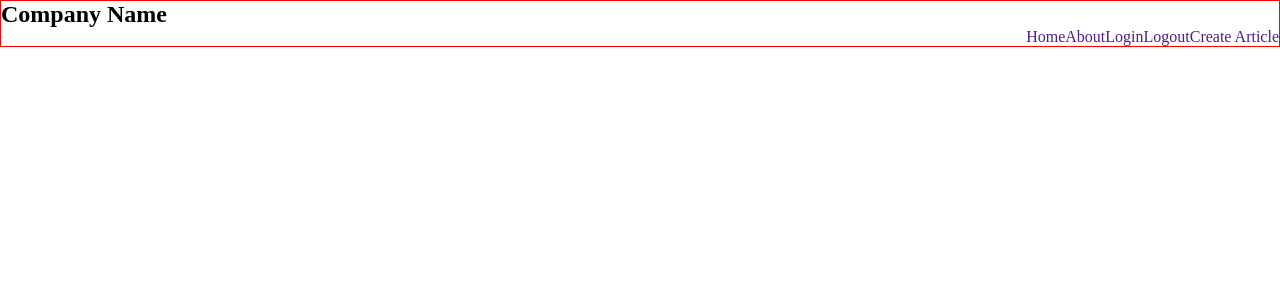
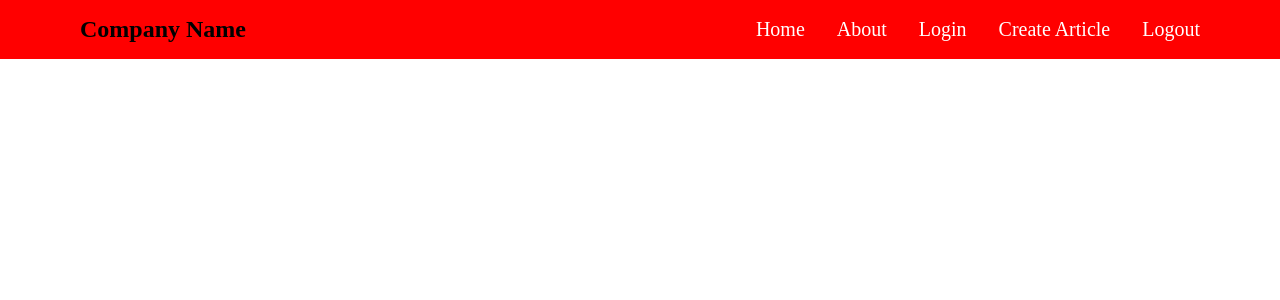
Before and after one commit to Kn0xiemy/gaming-article, a React (Vite) app in the folder client/: page /about in a window 1280 px wide. Shown: the top 300 px of the page. Built offline with nearby package versions, Linux system fonts and the light colour scheme.

Commit message:
adjusted nav & added animation

```diff
--- a/client/src/App.jsx
+++ b/client/src/App.jsx
@@ -1,5 +1,4 @@
 import React from 'react';
-import './components/component-css/Global.css';
 import Header from './components/Header.jsx';
 import Home from './components/pages/Home.jsx';
 import { BrowserRouter, Routes, Route } from 'react-router-dom';
--- a/client/src/components/Header.jsx
+++ b/client/src/components/Header.jsx
@@ -1,5 +1,4 @@
 import React from 'react';
-import './component-css/Header.module.css';
 import { Link } from 'react-router-dom'
 
 
@@ -7,19 +6,18 @@ import { Link } from 'react-router-dom'
 function Header() {
   return (
     <>
-    <div className="nav-container">
+    <header>
       <nav>
-        <h1>Company Name</h1>
-
-        <ul>
-          <li className='test'><a href="">Home</a></li>
-          <li><a href="">About</a></li>
-          <li><a href="">Login</a></li>
-          <li><a href="">Logout</a></li>
-          <li><a href="">Create Article</a></li>
+		<h1>Company Name</h1>
+        <ul className='nav-links'>
+          <li><Link to="/">Home</Link></li>
+          <li><Link to="/">About</Link></li>
+          <li><Link to="/">Login</Link></li>
+          <li><Link to="/">Create Article</Link></li>
+          <li><Link to="/">Logout</Link></li>
         </ul>
       </nav>
-    </div>
+    </header>
     </>
   );
 }
--- /dev/null
+++ b/client/src/components/component-css/Header.css
@@ -0,0 +1,42 @@
+ /* NAVBAR */
+
+
+ header nav {
+  display: flex;
+  justify-content: space-between;
+  align-items: center;
+  padding: 1rem 5rem;
+  background-color: red;
+ }
+
+ .nav-links {
+  display: flex;
+  flex-direction: row;
+  list-style-type: none;
+  gap:  2rem;
+  font-size: 1.25rem;
+  animation: fadeInFromTop 0.75s ease-in-out;
+ }
+
+ .nav-links a {
+  text-decoration: none;
+  color: #fff;
+  transition: all 0.75s ease-in-out;
+ }
+
+
+/*********/
+
+/* ANIMATIONS */
+@keyframes fadeInFromTop {
+  from {
+    opacity: 0;
+    transform: translateY(-300px);
+  }
+  to {
+    opacity: 1;
+    transform: translateY(0);
+  }
+}
+
+/********/
--- a/client/src/components/component-css/Header.module.css
+++ /dev/null
@@ -1,13 +0,0 @@
-.nav-container {
-  border: 1px solid red;
-}
-
-nav ul  {
-  display: flex;
-  list-style-type: none;
-  justify-content: end;
-}
-
-nav ul li a {
-  text-decoration: none;
-}
--- a/client/src/components/component-css/style.css
+++ b/client/src/components/component-css/style.css
@@ -1 +1,2 @@
-@import "Header.module.css";
+@import "Header.css";
+@import "Global.css";
```
